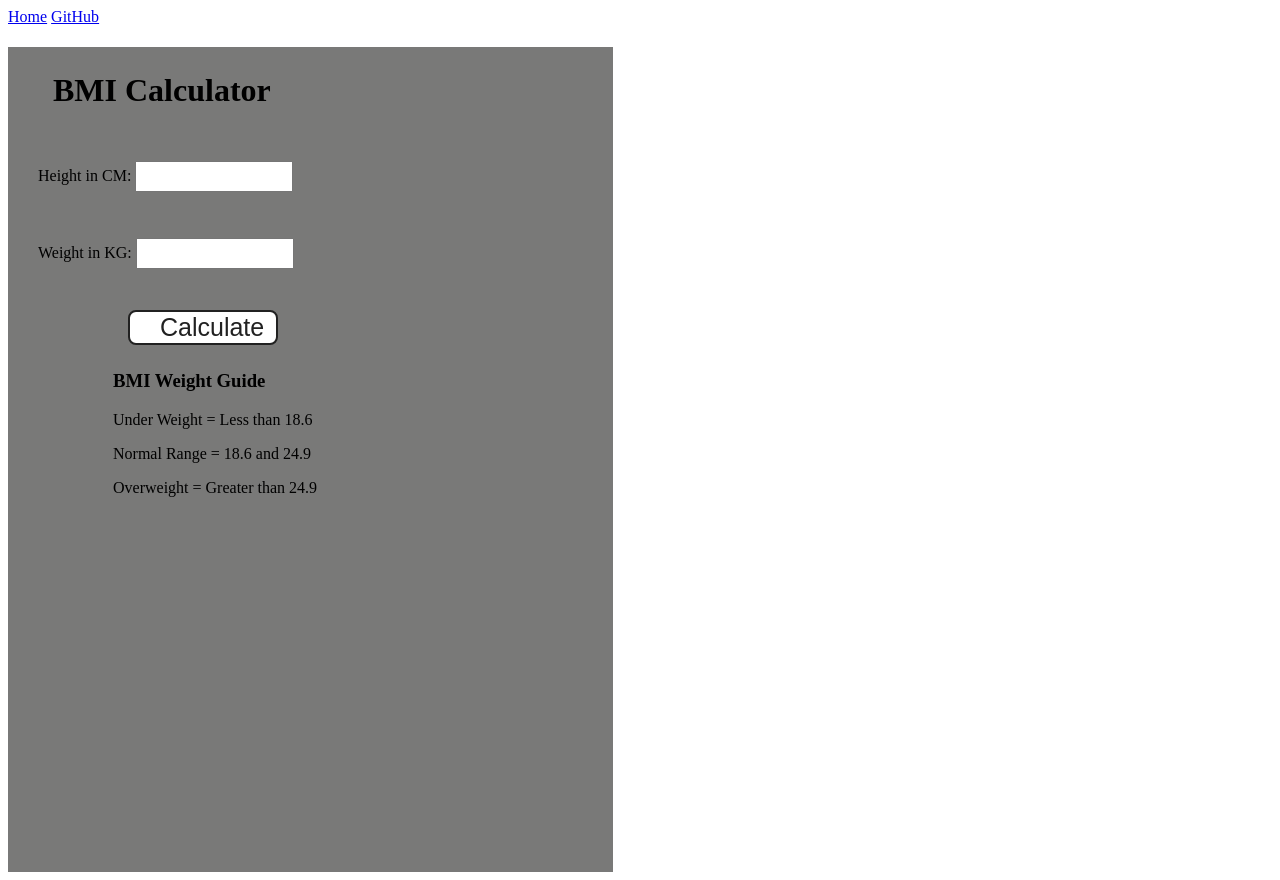
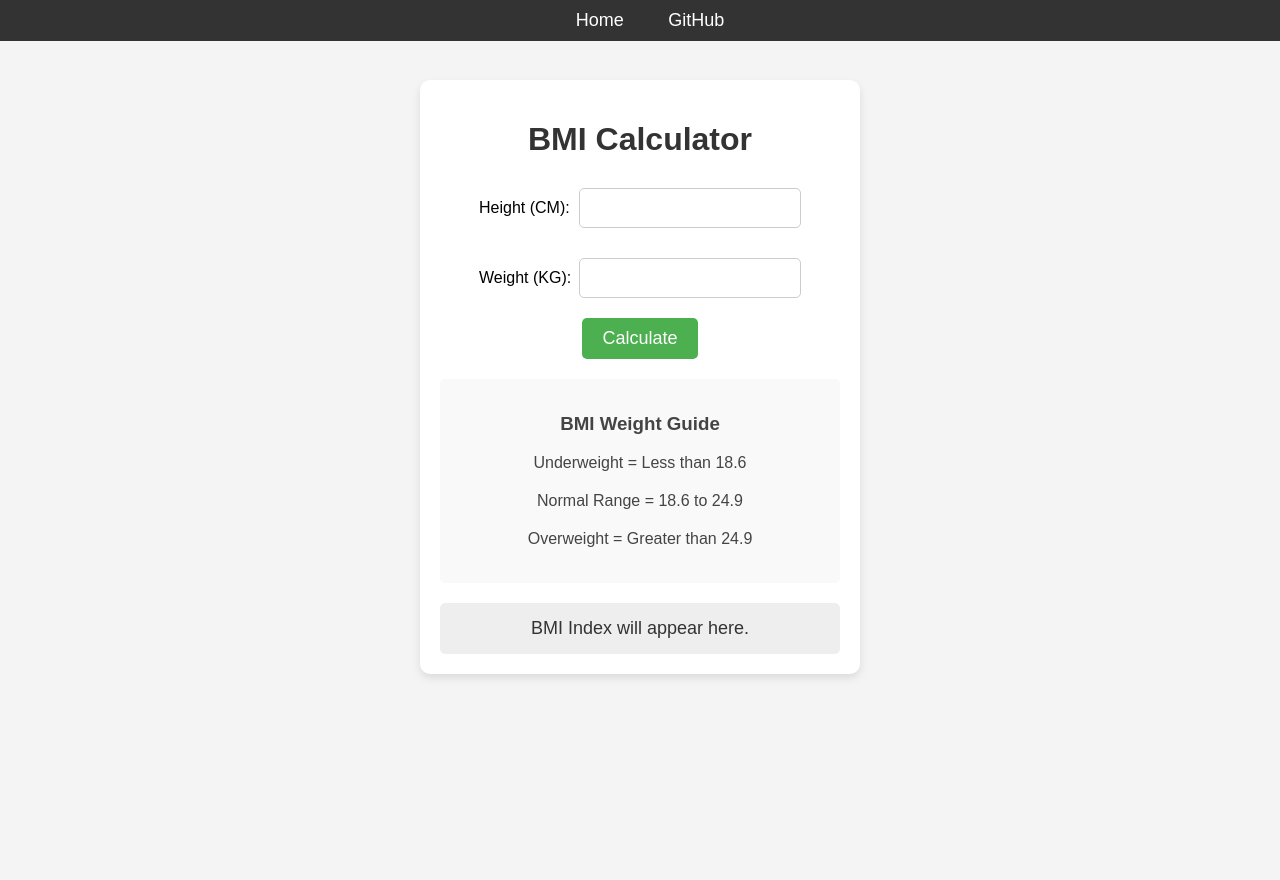
Before and after one commit to PankajPt/JS_TEST, a plain HTML site: page ProjectSet1/BMI_Calculator/index.html in a window 1280 px wide. After the commit the page ends 800 px from the top, so only its background shows below. Drawn offline with Linux system fonts and the light colour scheme.

Commit message:
bmi_js_done

```diff
--- /dev/null
+++ b/ProjectSet1/BMI_Calculator/626d69.js
@@ -0,0 +1,32 @@
+let height = document.getElementById('height');
+let weight = document.getElementById('weight');
+function calculateBMI(){
+    if (height.value.length > 0 && weight.value.length > 0 && !isNaN(height.value) && !isNaN(weight.value)){
+        let heightInCm = parseFloat(height.value);
+        let weightInKg = parseFloat(weight.value);
+
+        let resultBmi = (weightInKg / ((heightInCm/100)**2)).toFixed(1);
+        if ( resultBmi < 18.6){
+            let popText = `Your BMI index is: ${resultBmi}`;
+            pop(popText);
+        } else if (resultBmi >= 18.6 && resultBmi <= 24.9  ) {
+            let popText = `Your BMI index is: ${resultBmi}`;
+            pop(popText);
+        } else {
+            let popText = `Your BMI index is: ${resultBmi}`;
+            pop(popText);
+        }
+    } else {
+        alert("Input Error: Please enter valid numeric values for both height and weight.");
+    }
+}
+function pop(text){
+    let getText = document.querySelector('.popup');
+    getText.textContent = text;
+}
+
+let button = document.querySelector('.button');
+button.addEventListener('click', function (event) {
+    event.preventDefault();
+    calculateBMI();
+});
--- a/ProjectSet1/BMI_Calculator/index.html
+++ b/ProjectSet1/BMI_Calculator/index.html
@@ -5,31 +5,29 @@
     <meta name="viewport" content="width=device-width, initial-scale=1.0" />
     <meta http-equiv="X-UA-Compatible" content="ie=edge" />
     <link rel="stylesheet" href="style.css" />
-    <link rel="stylesheet" href="../styles.css" />
     <title>BMI Calculator</title>
   </head>
   <body>
-    <nav>
+    <nav class="navbar">
       <a href="/" aria-current="page">Home</a>
-      <a target="_blank" href="https://github.com/PankajPt/JS_TEST/"
-        >GitHub</a
-      >
+      <a target="_blank" href="https://github.com/PankajPt/JS_TEST/">GitHub</a>
     </nav>
     <div class="container">
       <h1>BMI Calculator</h1>
-      <form>
-        <p><label>Height in CM: </label><input type="text" id="height" /></p>
-        <p><label>Weight in KG: </label><input type="text" id="weight" /></p>
-        <button>Calculate</button>
-        <div id="results"></div>
-        <div id="weight-guide">
+      <form class="bmi-form">
+        <p><label for="height">Height (CM): </label><input type="text" id="height" /></p>
+        <p><label for="weight">Weight (KG): </label><input type="text" id="weight" /></p>
+        <button class="button">Calculate</button>
+        <div id="results" class="results"></div>
+        <div id="weight-guide" class="weight-guide">
           <h3>BMI Weight Guide</h3>
-          <p>Under Weight = Less than 18.6</p>
-          <p>Normal Range = 18.6 and 24.9</p>
+          <p>Underweight = Less than 18.6</p>
+          <p>Normal Range = 18.6 to 24.9</p>
           <p>Overweight = Greater than 24.9</p>
         </div>
+        <div class="popup" id="popup">BMI Index will appear here.</div>
       </form>
     </div>
   </body>
-  <script src=""></script>
+  <script src="626d69.js"></script>
 </html>
--- a/ProjectSet1/BMI_Calculator/style.css
+++ b/ProjectSet1/BMI_Calculator/style.css
@@ -1,46 +1,107 @@
+body {
+  font-family: Arial, sans-serif;
+  background-color: #f4f4f4;
+  margin: 0;
+  padding: 0;
+  display: flex;
+  justify-content: center;
+  align-items: center;
+  height: 100%;
+}
+
+.navbar {
+  width: 100%;
+  background-color: #333;
+  padding: 10px;
+  text-align: center;
+  position: fixed;
+  top: 0;
+  left: 0;
+  z-index: 1000;
+}
+
 .container {
-    width: 575px;
-    height: 825px;
+  background-color: #ffffff;
+  width: 400px;
+  padding: 20px;
+  border-radius: 10px;
+  box-shadow: 0 4px 8px rgba(0, 0, 0, 0.1);
+  text-align: center;
+  margin-top: 80px;
+}
 
-    background-color: #797978;
-    padding-left: 30px;
-  }
-  #height,
-  #weight {
-    width: 150px;
-    height: 25px;
-    margin-top: 30px;
-  }
+.navbar a {
+  color: white;
+  padding: 10px 20px;
+  text-decoration: none;
+  font-size: 18px;
+}
 
-  #weight-guide {
-    margin-left: 75px;
-    margin-top: 25px;
-  }
+.navbar a:hover {
+  background-color: #575757;
+}
 
-  #results {
-    font-size: 35px;
-    margin-left: 90px;
-    margin-top: 20px;
-    color: rgb(241, 241, 241);
-  }
 
-  button {
-    width: 150px;
-    height: 35px;
-    margin-left: 90px;
-    margin-top: 25px;
-    background-color: #fff;
-    padding: 1px 30px;
-    border-radius: 8px;
-    color: #212121;
-    text-decoration: none;
-    border: 2px solid #212121;
+h1 {
+  color: #333;
+  margin-bottom: 20px;
+}
 
-    font-size: 25px;
-  }
+.bmi-form p {
+  margin-bottom: 20px;
+}
 
-  h1 {
-    padding-left: 15px;
-    padding-top: 25px;
+.bmi-form label {
+  display: inline-block;
+  width: 100px;
+  text-align: left;
+  font-size: 16px;
+}
 
-  }
+#height,
+#weight {
+  width: 200px;
+  padding: 10px;
+  font-size: 16px;
+  border: 1px solid #ccc;
+  border-radius: 5px;
+  margin-top: 10px;
+}
+
+button {
+  background-color: #4caf50;
+  color: white;
+  font-size: 18px;
+  padding: 10px 20px;
+  border: none;
+  border-radius: 5px;
+  cursor: pointer;
+  transition: background-color 0.3s ease;
+}
+
+button:hover {
+  background-color: #45a049;
+}
+
+.results {
+  font-size: 20px;
+  color: #555;
+  margin-top: 20px;
+}
+
+.weight-guide {
+  background-color: #f9f9f9;
+  border-radius: 5px;
+  padding: 15px;
+  margin-top: 20px;
+  color: #444;
+}
+
+.popup {
+  margin-top: 20px;
+  padding: 15px;
+  background-color: #eee;
+  border-radius: 5px;
+  font-size: 18px;
+  color: #333;
+}
```
